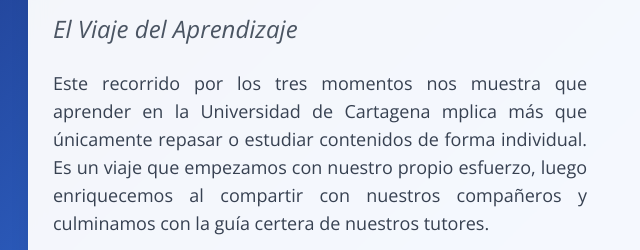
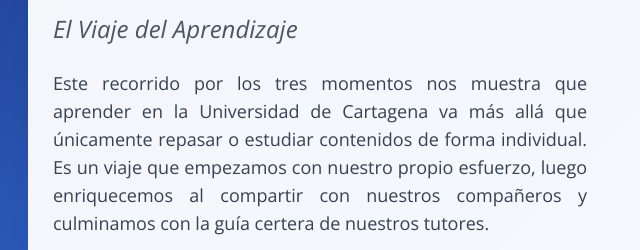
Before and after one commit to luisi2025/Actividad-Unidad-2-NextCode, a plain HTML site: page index.html in a window 1280 px wide. Both pictures are taken after a click on the button 544 px from the left and 754 px from the top of the page. Shown: the part 218-468 px from the top of the page, 12-652 px from the left. Drawn offline with nearby package versions, Linux system fonts and the light colour scheme.

Commit message:
Update index.html

```diff
--- a/index.html
+++ b/index.html
@@ -546,7 +546,7 @@
 
                     <div class="text-block">
                         <p class="body-font text-lg text-gray-700 mb-4">
-                            Este recorrido por los tres momentos nos muestra que aprender en la Universidad de Cartagena mplica más que únicamente repasar o estudiar contenidos de forma individual. Es un viaje que empezamos con nuestro propio esfuerzo, luego enriquecemos al compartir con nuestros compañeros y culminamos con la guía certera de nuestros tutores.
+                            Este recorrido por los tres momentos nos muestra que aprender en la Universidad de Cartagena va más allá que únicamente repasar o estudiar contenidos de forma individual. Es un viaje que empezamos con nuestro propio esfuerzo, luego enriquecemos al compartir con nuestros compañeros y culminamos con la guía certera de nuestros tutores.
                         </p>
 
                         <div class="flow-step step-m1">
```
